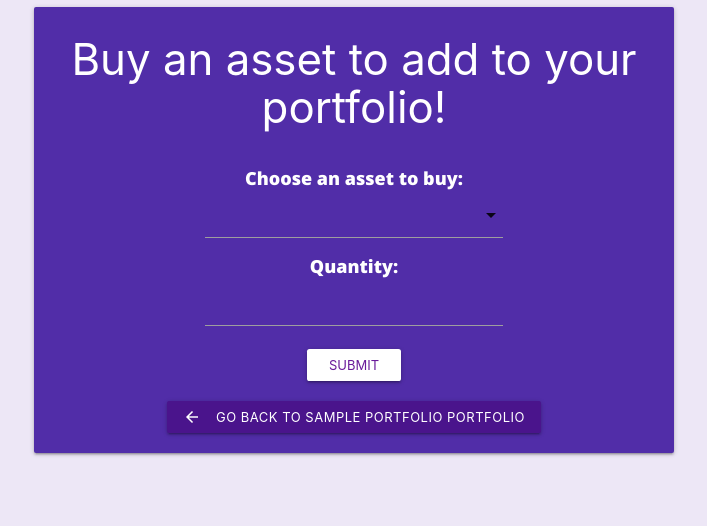
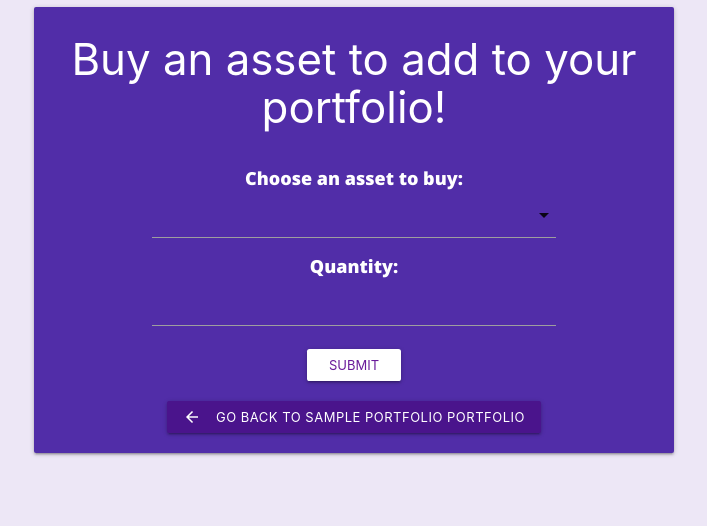
Before and after one commit to Bruno-Diego/bdcrypto-portfolio4, a Django app: a page that uses templates/home/createasset.html in a window 1280 px wide. Shown: the part 65-591 px from the top of the page, without its empty margins (286-993 px from the left). Run offline with Django 3.2, Linux system fonts and the light colour scheme; a user stored in the database is signed in; tables that the repository leaves empty hold one stand-in row (values such as "Sample post").

Commit message:
Change create asset form size

```diff
--- a/templates/home/createasset.html
+++ b/templates/home/createasset.html
@@ -17,7 +17,7 @@
             <h3>Buy an asset to add to your portfolio!</h3>
         </div>
         <div class="row">
-            <form class="col s12 m6 offset-m3 center-align" method="POST">
+            <form class="col s12 m8 offset-m2 center-align" method="POST">
                 {% csrf_token %}
                 {{form.as_p}}
                 <input class="waves-effect waves-purple btn-small white" type="submit" value="submit">
```
